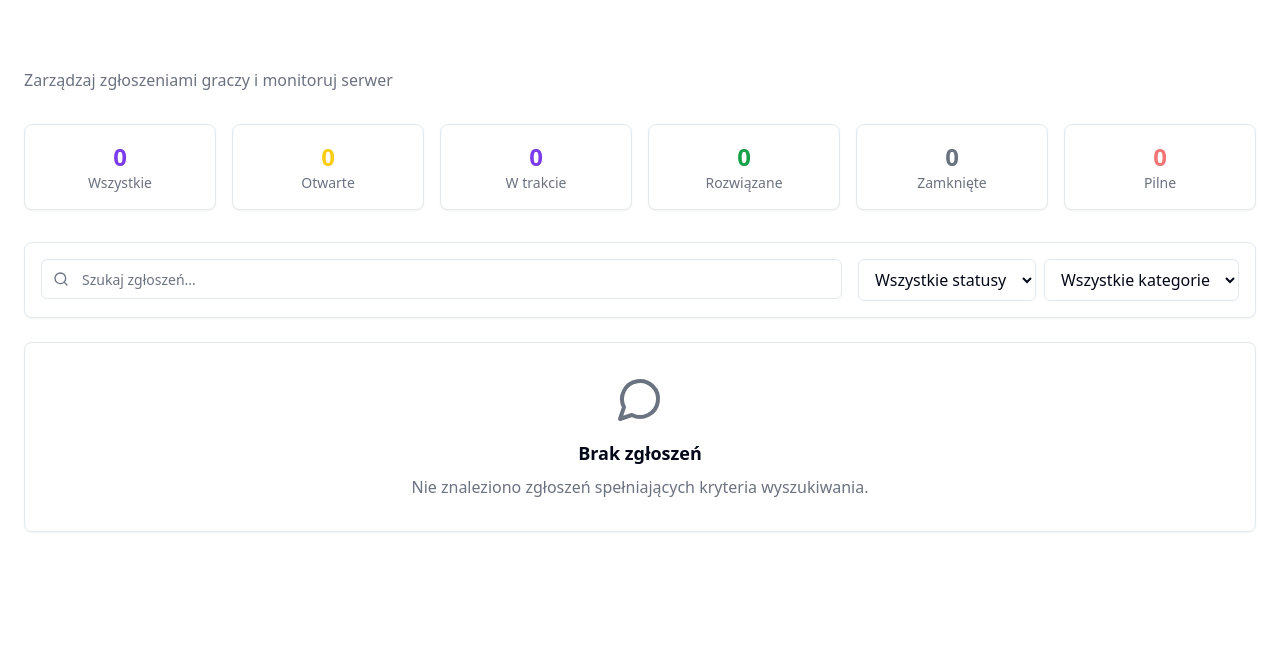
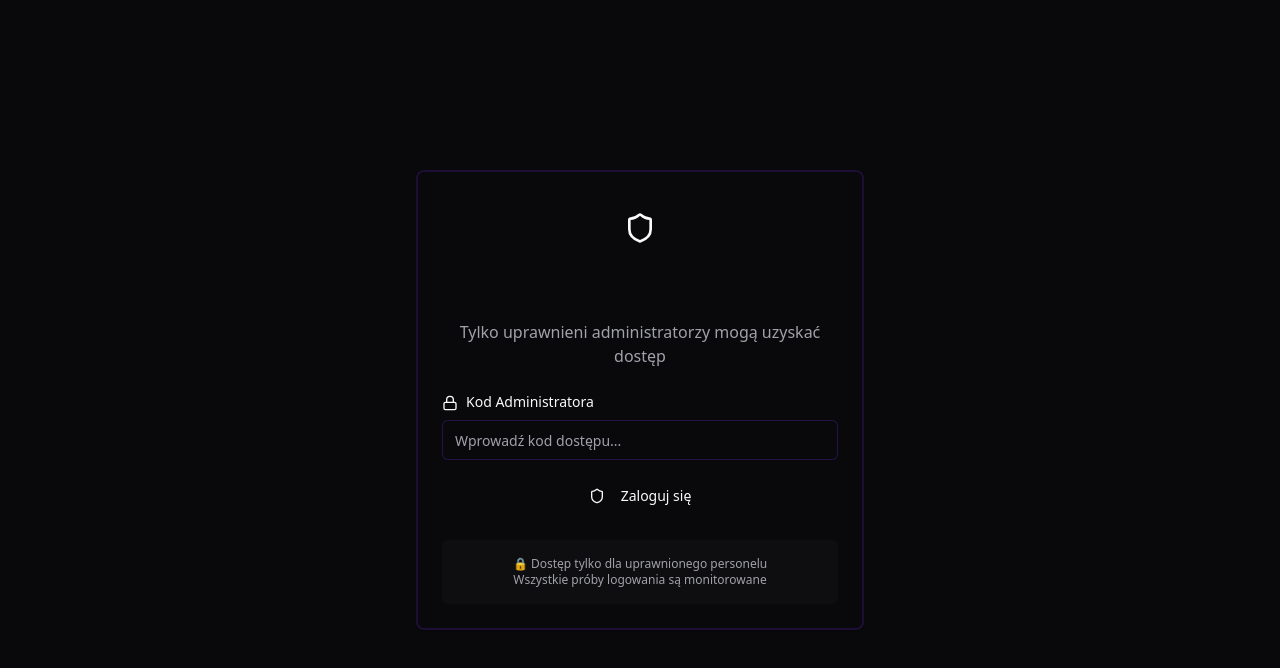
Before and after one commit to zagusiolo69/report-fivem-hub, a React (Vite) app: page /admin in a window 1280 px wide. Shown: the top 668 px of the page. Built offline with nearby package versions, Linux system fonts and the light colour scheme.

Commit message:
Implement dark theme and admin restrictions
Update UI to use a dark theme.
Restrict access to the admin panel to administrators only.
Generate the database schema for the report system.

```diff
--- a/src/index.css
+++ b/src/index.css
@@ -8,44 +8,48 @@ All colors MUST be HSL.
 
 @layer base {
   :root {
-    --background: 0 0% 100%;
-    --foreground: 222.2 84% 4.9%;
+    --background: 240 10% 3.9%;
+    --foreground: 0 0% 98%;
 
-    --card: 0 0% 100%;
-    --card-foreground: 222.2 84% 4.9%;
+    --card: 240 10% 3.9%;
+    --card-foreground: 0 0% 98%;
 
-    --popover: 0 0% 100%;
-    --popover-foreground: 222.2 84% 4.9%;
+    --popover: 240 10% 3.9%;
+    --popover-foreground: 0 0% 98%;
 
-    --primary: 262 83% 58%;
-    --primary-foreground: 210 40% 98%;
-    --primary-glow: 262 83% 68%;
+    --primary: 263 70% 50%;
+    --primary-foreground: 0 0% 98%;
+    --primary-glow: 263 70% 60%;
 
-    --secondary: 220 14.3% 95.9%;
-    --secondary-foreground: 220.9 39.3% 11%;
+    --secondary: 240 3.7% 15.9%;
+    --secondary-foreground: 0 0% 98%;
 
-    --muted: 220 14.3% 95.9%;
-    --muted-foreground: 220 8.9% 46.1%;
+    --muted: 240 3.7% 15.9%;
+    --muted-foreground: 240 5% 64.9%;
 
-    --accent: 220 14.3% 95.9%;
-    --accent-foreground: 220.9 39.3% 11%;
+    --accent: 240 3.7% 15.9%;
+    --accent-foreground: 0 0% 98%;
 
     --success: 142 76% 36%;
-    --success-foreground: 355.7 100% 97.3%;
+    --success-foreground: 0 0% 98%;
 
-    --warning: 47.9 95.8% 53.1%;
-    --warning-foreground: 26 83.3% 14.1%;
+    --warning: 38 92% 50%;
+    --warning-foreground: 240 10% 3.9%;
 
-    --danger: 0 84.2% 60.2%;
-    --danger-foreground: 210 40% 98%;
+    --danger: 0 72% 51%;
+    --danger-foreground: 0 0% 98%;
 
-    --gradient-primary: linear-gradient(135deg, hsl(var(--primary)), hsl(var(--primary-glow)));
-    --gradient-danger: linear-gradient(135deg, hsl(var(--danger)), hsl(0 84.2% 50.2%));
-    --gradient-success: linear-gradient(135deg, hsl(var(--success)), hsl(142 76% 46%));
+    --border: 240 3.7% 15.9%;
+    --input: 240 3.7% 15.9%;
+    --ring: 263 70% 50%;
 
-    --shadow-glow: 0 0 20px hsl(var(--primary) / 0.3);
-    --shadow-danger: 0 0 20px hsl(var(--danger) / 0.3);
-    --shadow-success: 0 0 20px hsl(var(--success) / 0.3);
+    --gradient-primary: linear-gradient(135deg, hsl(263 70% 50%), hsl(263 70% 60%));
+    --gradient-danger: linear-gradient(135deg, hsl(0 72% 51%), hsl(0 72% 61%));
+    --gradient-success: linear-gradient(135deg, hsl(142 76% 36%), hsl(142 76% 46%));
+
+    --shadow-glow: 0 0 20px hsl(263 70% 50% / 0.3);
+    --shadow-danger: 0 0 20px hsl(0 72% 51% / 0.3);
+    --shadow-success: 0 0 20px hsl(142 76% 36% / 0.3);
 
     --destructive: 0 84.2% 60.2%;
     --destructive-foreground: 210 40% 98%;
--- a/src/pages/AdminPage.tsx
+++ b/src/pages/AdminPage.tsx
@@ -1,15 +1,59 @@
 import { useState, useEffect } from "react";
 import { AdminDashboard } from "@/components/AdminDashboard";
+import { Card, CardContent, CardHeader, CardTitle } from "@/components/ui/card";
+import { Button } from "@/components/ui/button";
+import { Input } from "@/components/ui/input";
+import { Shield, Lock, AlertTriangle } from "lucide-react";
 import { Report } from "@/types/report";
 
 export default function AdminPage() {
   const [reports, setReports] = useState<Report[]>([]);
+  const [isAuthenticated, setIsAuthenticated] = useState(false);
+  const [adminCode, setAdminCode] = useState("");
+  const [authError, setAuthError] = useState("");
+
+  // Symulacja listy adminów (w prawdziwej implementacji pobierz z bazy danych)
+  const adminCodes = [
+    "ADMIN2024",
+    "SUPERADMIN",
+    "MODERATOR123",
+    "FIVEM_ADMIN"
+  ];
 
   useEffect(() => {
-    // Wczytaj zgłoszenia z localStorage
+    // Sprawdź czy admin jest już zalogowany
+    const savedAuth = localStorage.getItem('admin_authenticated');
+    if (savedAuth === 'true') {
+      setIsAuthenticated(true);
+      loadReports();
+    }
+  }, []);
+
+  const loadReports = () => {
     const savedReports = JSON.parse(localStorage.getItem('reports') || '[]');
     setReports(savedReports);
-  }, []);
+  };
+
+  const handleAdminLogin = (e: React.FormEvent) => {
+    e.preventDefault();
+
+    if (adminCodes.includes(adminCode)) {
+      setIsAuthenticated(true);
+      setAuthError("");
+      localStorage.setItem('admin_authenticated', 'true');
+      localStorage.setItem('admin_code', adminCode);
+      loadReports();
+    } else {
+      setAuthError("Nieprawidłowy kod administratora!");
+      setAdminCode("");
+    }
+  };
+
+  const handleLogout = () => {
+    setIsAuthenticated(false);
+    localStorage.removeItem('admin_authenticated');
+    localStorage.removeItem('admin_code');
+  };
 
   const handleUpdateReport = (reportId: string, updates: Partial<Report>) => {
     const updatedReports = reports.map(report =>
@@ -19,5 +63,81 @@ export default function AdminPage() {
     localStorage.setItem('reports', JSON.stringify(updatedReports));
   };
 
-  return <AdminDashboard reports={reports} onUpdateReport={handleUpdateReport} />;
+  if (!isAuthenticated) {
+    return (
+      <div className="min-h-screen bg-background flex items-center justify-center p-6">
+        <Card className="w-full max-w-md border-2 border-primary/20 shadow-glow">
+          <CardHeader className="text-center">
+            <div className="mx-auto w-16 h-16 bg-gradient-primary rounded-full flex items-center justify-center mb-4">
+              <Shield className="w-8 h-8 text-primary-foreground" />
+            </div>
+            <CardTitle className="text-2xl bg-gradient-primary bg-clip-text text-transparent">
+              Panel Administratora
+            </CardTitle>
+            <p className="text-muted-foreground">
+              Tylko uprawnieni administratorzy mogą uzyskać dostęp
+            </p>
+          </CardHeader>
+          <CardContent>
+            <form onSubmit={handleAdminLogin} className="space-y-4">
+              <div>
+                <label className="block text-sm font-medium mb-2 text-foreground">
+                  <Lock className="w-4 h-4 inline mr-2" />
+                  Kod Administratora
+                </label>
+                <Input
+                  type="password"
+                  value={adminCode}
+                  onChange={(e) => setAdminCode(e.target.value)}
+                  placeholder="Wprowadź kod dostępu..."
+                  className="bg-background border-primary/30 focus:border-primary"
+                  required
+                />
+              </div>
+
+              {authError && (
+                <div className="flex items-center gap-2 p-3 bg-danger/10 border border-danger/20 rounded-md">
+                  <AlertTriangle className="w-4 h-4 text-danger" />
+                  <span className="text-sm text-danger">{authError}</span>
+                </div>
+              )}
+
+              <Button
+                type="submit"
+                className="w-full bg-gradient-primary hover:shadow-glow transition-all"
+              >
+                <Shield className="w-4 h-4 mr-2" />
+                Zaloguj się
+              </Button>
+            </form>
+
+            <div className="mt-6 p-4 bg-muted/20 rounded-md">
+              <p className="text-xs text-muted-foreground text-center">
+                🔒 Dostęp tylko dla uprawnionego personelu<br/>
+                Wszystkie próby logowania są monitorowane
+              </p>
+            </div>
+          </CardContent>
+        </Card>
+      </div>
+    );
+  }
+
+  return (
+    <div className="relative">
+      {/* Przycisk wylogowania */}
+      <div className="absolute top-4 right-4 z-10">
+        <Button
+          variant="outline"
+          onClick={handleLogout}
+          className="bg-background/80 backdrop-blur-sm border-primary/30"
+        >
+          <Lock className="w-4 h-4 mr-2" />
+          Wyloguj
+        </Button>
+      </div>
+
+      <AdminDashboard reports={reports} onUpdateReport={handleUpdateReport} />
+    </div>
+  );
 }
```
Also changed, not shown: 2 other files (tests, documents, lock files or other folders).
